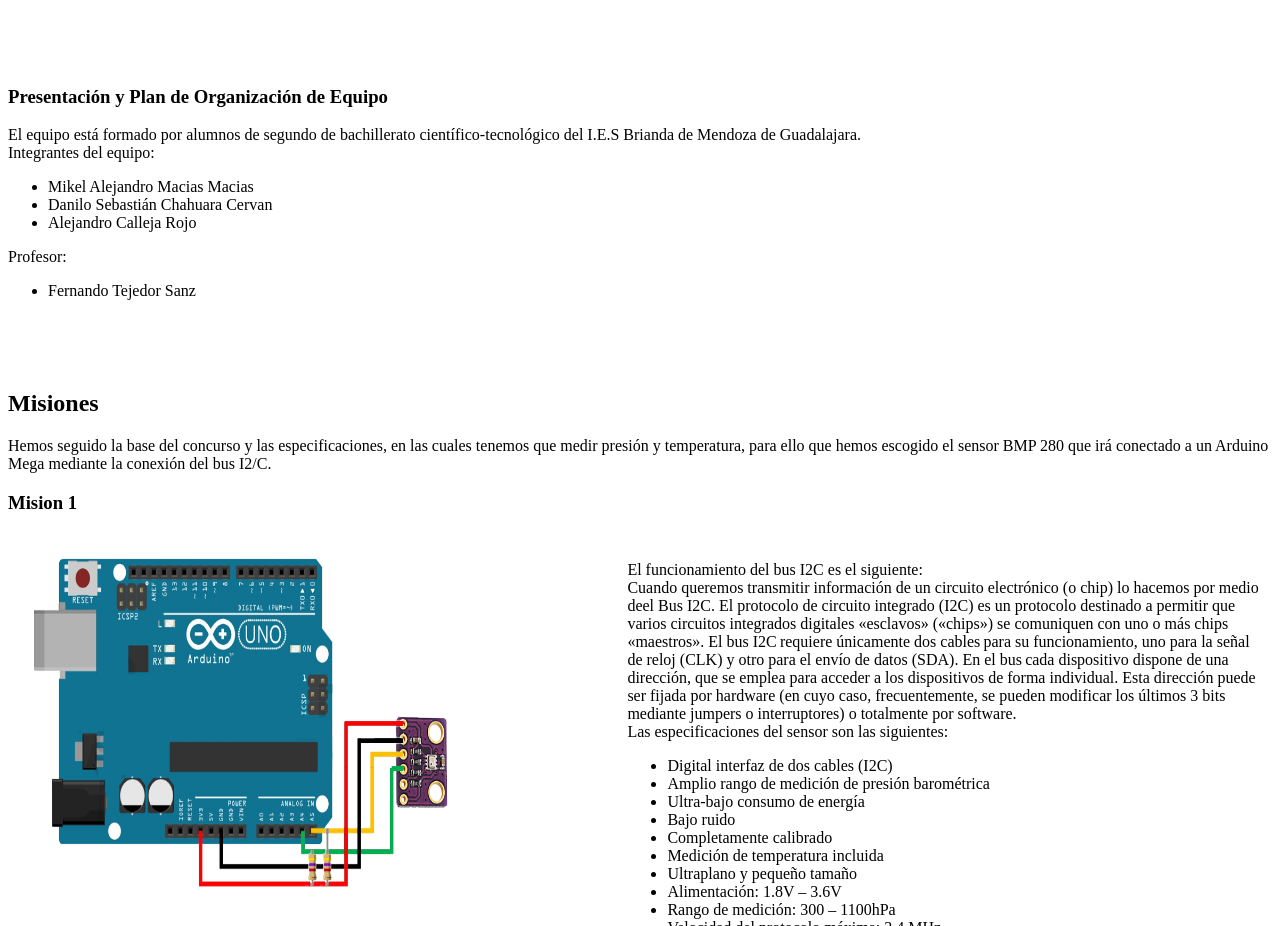
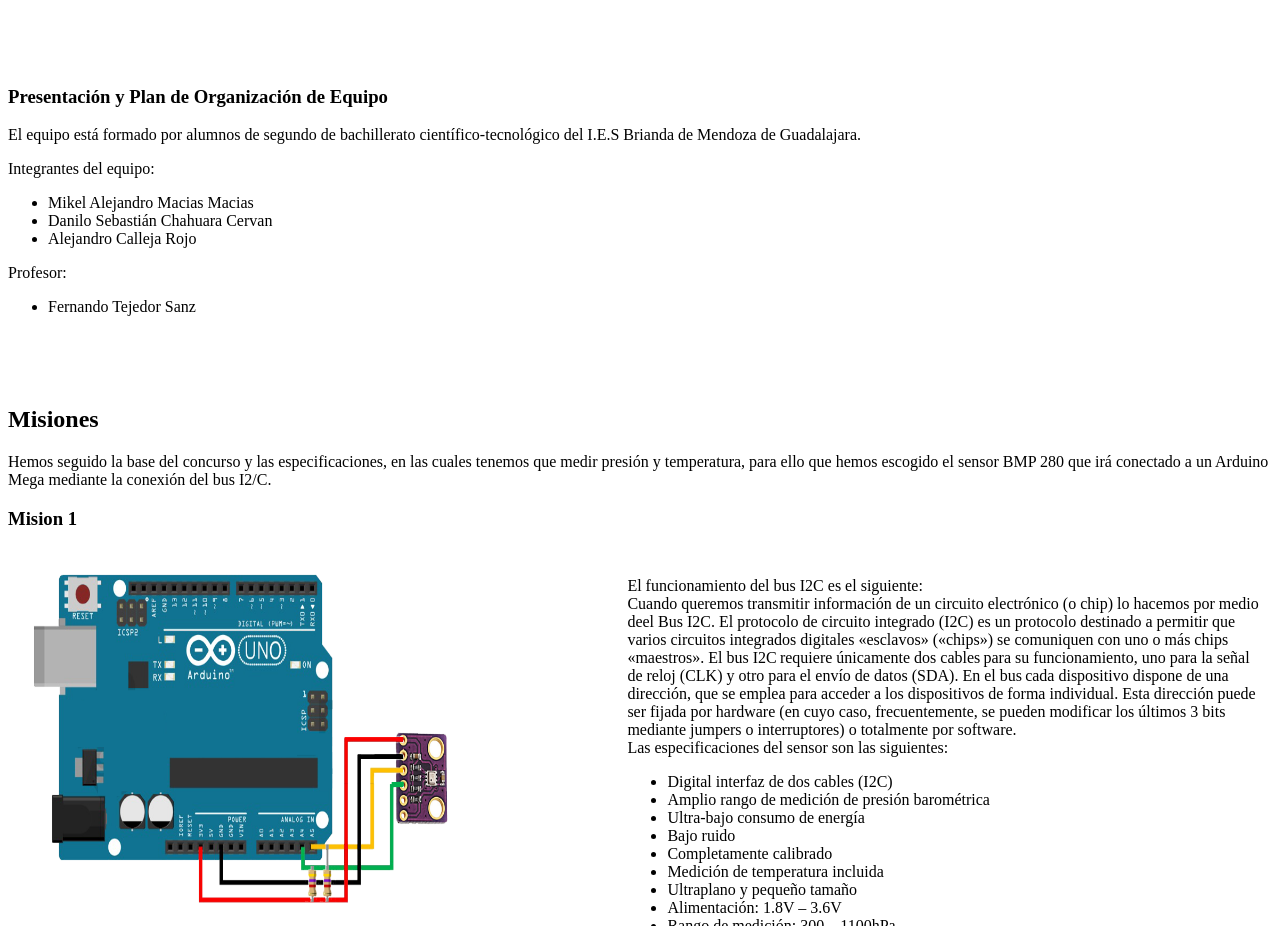
Before and after one commit to Danilo12c3/CanSatHorus23, a plain HTML site: page index.html in a window 1280 px wide. Shown: the part 1388-2314 px from the top of the page. Drawn offline with Linux system fonts and the light colour scheme.

Commit message:
Update index.html

```diff
--- a/index.html
+++ b/index.html
@@ -102,12 +102,13 @@ Nuestro equipo está formado por tres alumnos de segundo de bachillerato del ins
 
   <h3> <a name="subseccion7">Organización y roles del equipo</h3>
   <p>Los tres alumnos hemos trabajado en todos los ámbitos del proceso en cuanto al diseño, el hardware y el software.Nuestra motivación principal es la de aprender a diseñar y experimentar con hardware y software relacionado con la aeronáutica y misiones espaciales.Nuestro primer proyecto fue un CanSat  lanzado el 8 de marzo de 2022 en la Expo-Astronómica de Yebes, en la provincia de Guadalajara. El CanSat fue lanzado con un globo meteorológico el cual desapareció en el horizonte y no fue recuperado debido a las complicaciones meteorológicas surgidas en el proceso. </br></p>
-  </br>
+</p>
+</br>
   </br>
   </br>
 
   <h3> <a name="subseccion8">Presentación y Plan de Organización de Equipo</h3>
-  <p>El equipo está formado por alumnos de segundo de bachillerato científico-tecnológico del I.E.S Brianda de Mendoza de Guadalajara.</br>
+  <p>El equipo está formado por alumnos de segundo de bachillerato científico-tecnológico del I.E.S Brianda de Mendoza de Guadalajara.</br></p>
 Integrantes del equipo:
 <tr>
 <ul>
```
